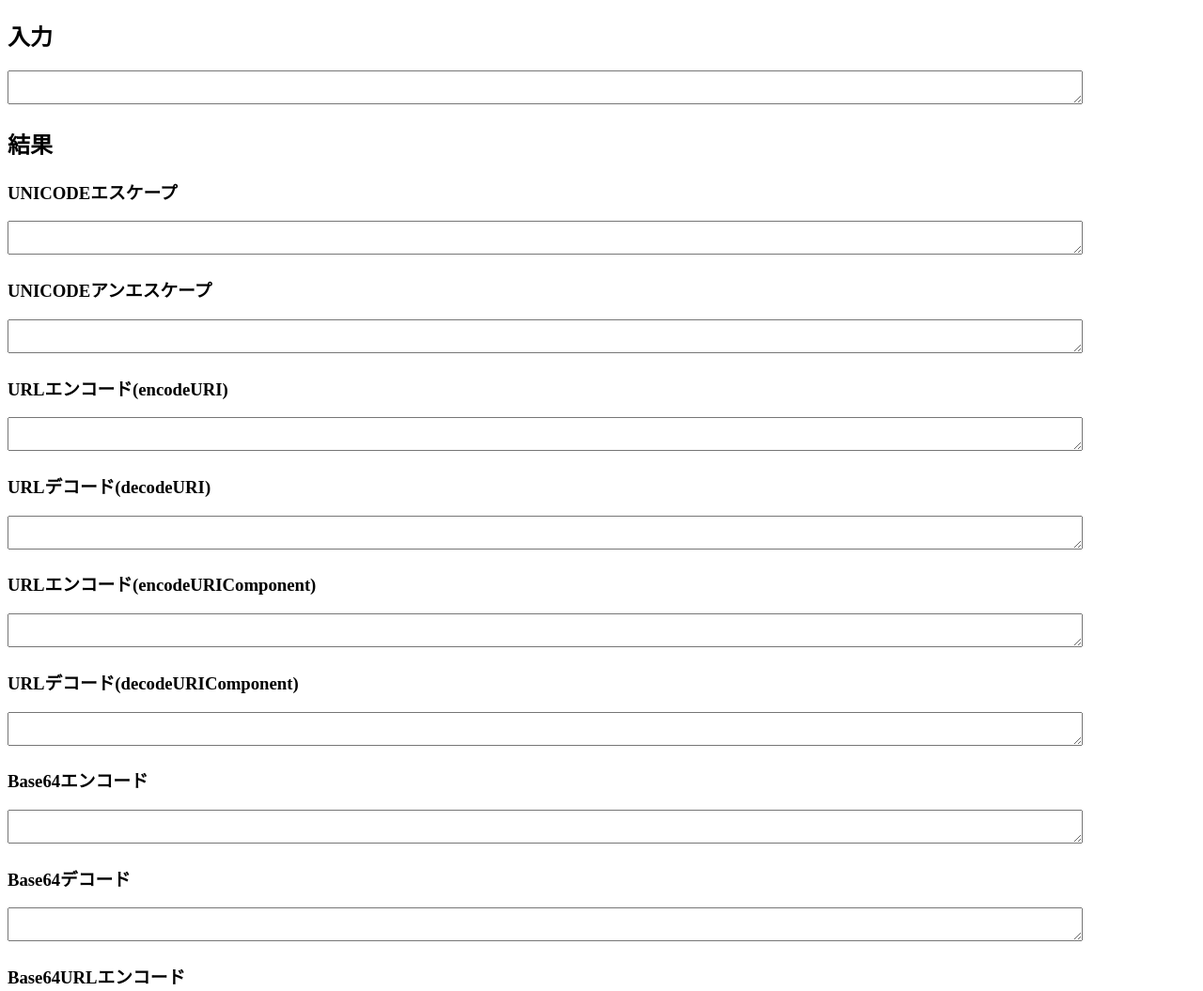
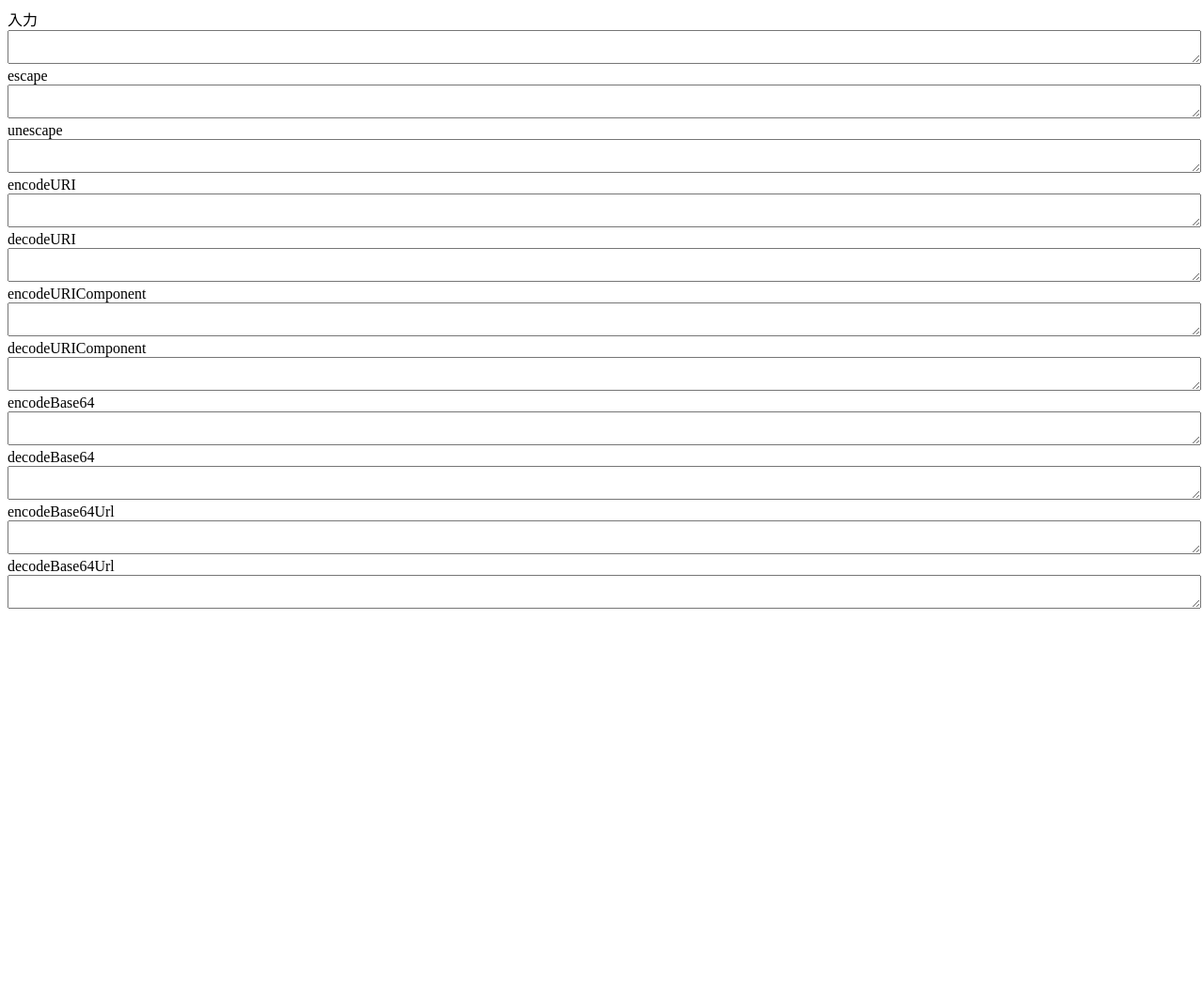
Before and after one commit to 0802tf/0802tf.github.io, a website: page convert.html in a window 1280 px wide. Shown: the top 1055 px of the page at 94% size. After the commit the page ends 800 px from the top, so only its background shows below. Drawn offline with Linux system fonts and the light colour scheme.

Commit message:
convert修正

```diff
--- a/convert.html
+++ b/convert.html
@@ -8,29 +8,9 @@
 </head>
 
 <body>
-  <h2>入力</h2>
-  <textarea id="input"></textarea>
-  <h2>結果</h2>
-  <h3>UNICODEエスケープ</h3>
-  <textarea id="escape"></textarea>
-  <h3>UNICODEアンエスケープ</h3>
-  <textarea id="unescape"></textarea>
-  <h3>URLエンコード(encodeURI)</h3>
-  <textarea id="encodeURI"></textarea>
-  <h3>URLデコード(decodeURI)</h3>
-  <textarea id="decodeURI"></textarea>
-  <h3>URLエンコード(encodeURIComponent)</h3>
-  <textarea id="encodeURIComponent"></textarea>
-  <h3>URLデコード(decodeURIComponent)</h3>
-  <textarea id="decodeURIComponent"></textarea>
-  <h3>Base64エンコード</h3>
-  <textarea id="encodeBase64"></textarea>
-  <h3>Base64デコード</h3>
-  <textarea id="decodeBase64"></textarea>
-  <h3>Base64URLエンコード</h3>
-  <textarea id="encodeBase64Url"></textarea>
-  <h3>Base64URLデコード</h3>
-  <textarea id="decodeBase64Url"></textarea>
+  <label for="input">入力</label>
+  <textarea id="input" style="width: 100%;"></textarea>
+  <div id="result"></div>
   <script>
     const obj = {
       'escape': escape,
@@ -45,6 +25,18 @@
       'decodeBase64Url': decodeBase64Url,
     }
     const input = document.querySelector('#input');
+    const result = document.querySelector('#result');
+    Object.keys(obj).forEach(key => {
+      const label = document.createElement('label');
+      label.setAttribute('for', key);
+      label.textContent = key;
+      result.append(label);
+      const textarea = document.createElement('textarea');
+      textarea.id = key;
+      textarea.style.width = '100%';
+      textarea.addEventListener('focus', e => e.target.select());
+      result.append(textarea);
+    });
     input.addEventListener('input', () => {
       const value = input.value;
       Object.entries(obj).forEach(([id, func]) => {
@@ -56,10 +48,6 @@
         }
         document.querySelector(`#${id}`).value = result;
       });
-    });
-    document.querySelectorAll('textarea').forEach(element => {
-      element.style.width = '90%';
-      element.addEventListener('focus', () => element.select());
     });
 
     function encodeBase64(value) {
```
